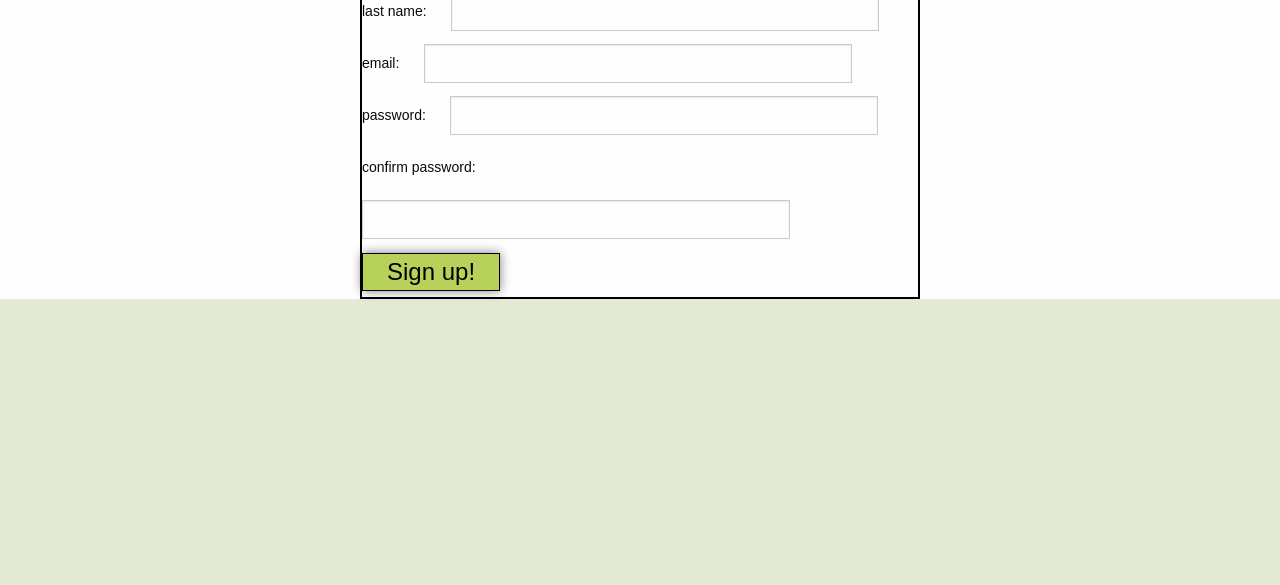
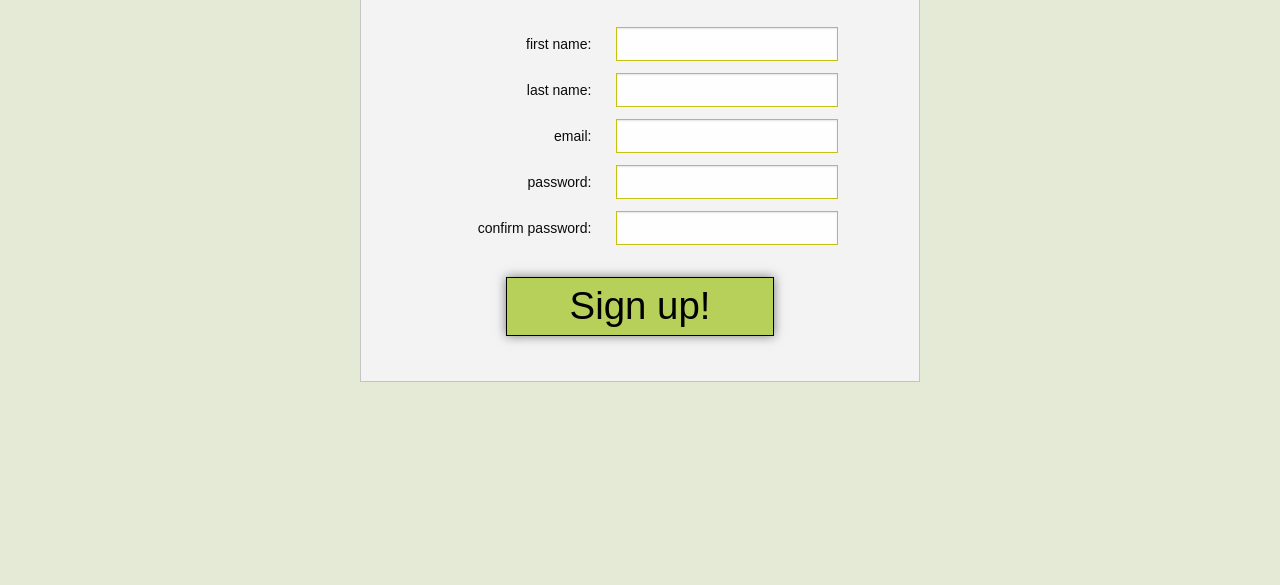
Before and after one commit to samahIntegrateDetroit/todolist, a website: page front-end/account.html in a window 1280 px wide. Shown: the part 215-800 px from the top of the page. Drawn offline with Linux system fonts and the light colour scheme.

Commit message:
card 8 front end signup completed not hooked up to backend

```diff
--- a/front-end/account.html
+++ b/front-end/account.html
@@ -39,9 +39,9 @@
     </div>
   </div>
 
-  <div class="signup" >
+  <div class="sign-up" >
       <p class="sign-up-header">Sign Up</p>
-    <form>
+    <form class="sign-up-form">
       <label class="sign-up-label">first name: </label>
       <input type="text"/>
       <label class="sign-up-label">last name: </label>
--- a/front-end/styles/account.css
+++ b/front-end/styles/account.css
@@ -1,16 +1,47 @@
-.signup {
-    /* display: flex; */
+.sign-up {
+    display: flex;
+    flex-direction: column;
+    justify-content: center;
     width: 35em;
-    border: 2px solid black;
+    border: 1px solid rgb(196, 196, 196);
     margin: 0 auto;
+    padding: 20px;
+    background: rgb(243, 243, 243)
 }
 
 .sign-up-label  {
     display: inline-block ;
     padding-right: 20px;
+    text-align: right;
+    margin: auto 0px;
 
 }
 
 .sign-up-header {
     display: block !important;
+    text-align: center;
+    margin:30px;
+    font-size: 2em;
+    /* font-family: AvenirNextCondensed-Regular, sans-serif; */
 }
+
+.sign-up-form {
+   display:grid;
+   grid-template-columns: 12em auto;
+   grid-template-rows: auto;
+   font-size: 1.2em;
+}
+
+.sign-up-form input {
+    margin: 5px;
+    height: 75%;
+    border: 1px solid rgb(196, 196, 16);
+}
+
+.sign-up-form button {
+    grid-column: 1 / span 2;
+    width: 7em;
+    justify-self: center;
+    margin: 25px;
+    font-size: 2em;
+}
```
Also changed, not shown: front-end/styles/foundation.css.
